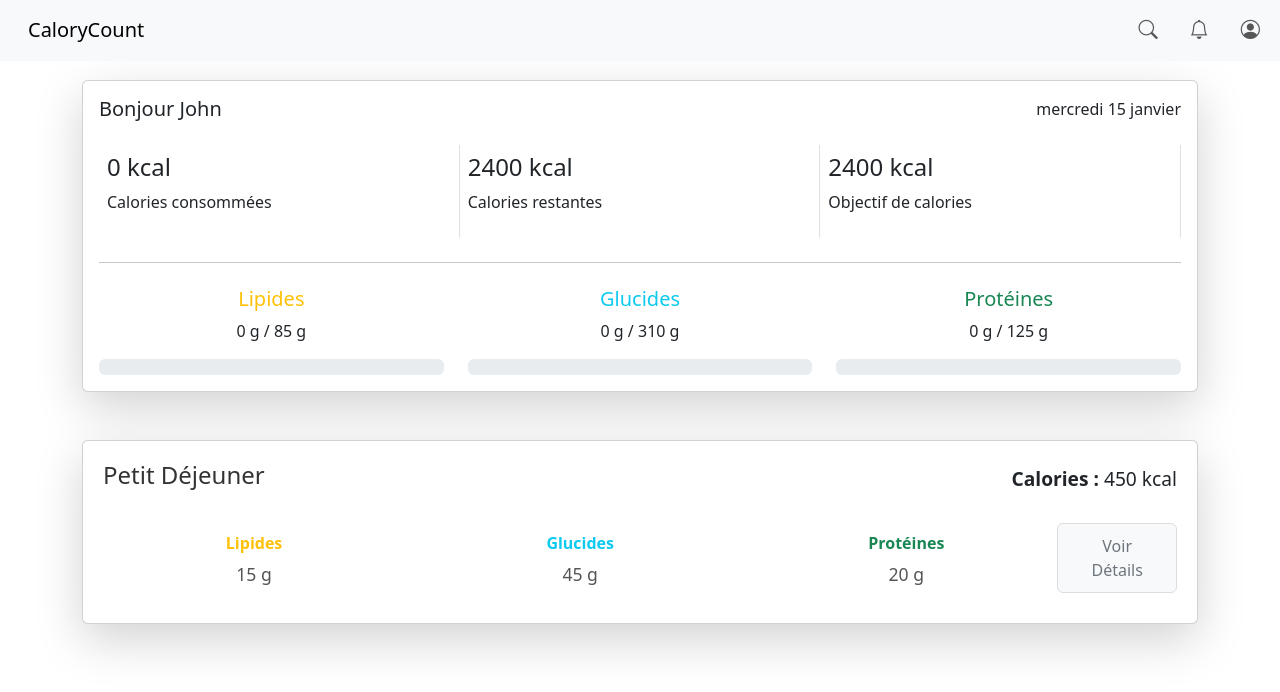
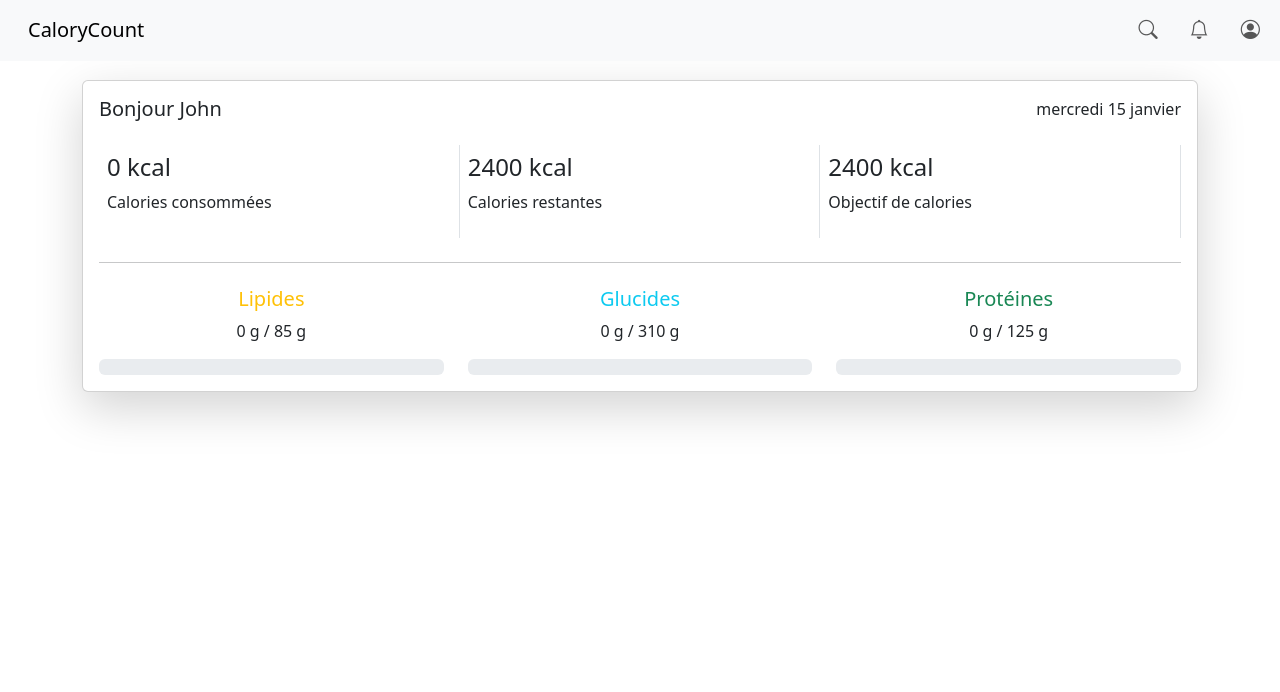
Before and after one commit to NicolasOsborne/CaloryCount, a Vue app: page / in a window 1280 px wide. Shown: the top 692 px of the page. Built offline with nearby package versions, Linux system fonts and the light colour scheme; no server answers.

Commit message:
affichage des repas selon store

```diff
--- a/src/components/MealTotalCal.vue
+++ b/src/components/MealTotalCal.vue
@@ -1,11 +1,13 @@
 <template>
   <section class="container mt-4">
-    <!-- Petit Déjeuner -->
-    <div class="card mt-5 shadow-lg rounded" style="width: 100%; margin: 0 auto;">
+    <!-- Itération sur chaque repas dans foodStore.totals sauf 'all' -->
+    <div v-for="(mealData, meal) in foodStore.totals" :key="meal">
+      <!-- Affichage conditionnel de la carte pour chaque repas, sauf 'all' -->
+      <div v-if="meal !== 'all' && isMealValid(mealData)" class="card mt-5 shadow-lg rounded" style="width: 100%; margin: 0 auto;">
         <div class="card-body">
           <div class="d-flex justify-content-between">
-          <h5 class="card-title font-weight-bold">Petit Déjeuner</h5>
-          <p class="card-text"><strong>Calories : </strong> 450 kcal</p>
+            <h5 class="card-title font-weight-bold">{{ formatMealName(meal) }}</h5>
+            <p class="card-text"><strong>Calories : </strong> {{ mealData.calories }} kcal</p>
           </div>
           <div class="mt-3">
             <!-- Utilisation de d-flex pour aligner les colonnes et le bouton sur la même ligne -->
@@ -13,19 +15,20 @@
               <div class="row w-100">
                 <div class="col text-center">
                   <h6 class="text-warning">Lipides</h6>
-                <p>15 g</p>
+                  <p>{{ mealData.lipids }} g</p>
                 </div>
                 <div class="col text-center">
                   <h6 class="text-info">Glucides</h6>
-                <p>45 g</p>
+                  <p>{{ mealData.glucids }} g</p>
                 </div>
                 <div class="col text-center">
                   <h6 class="text-success">Protéines</h6>
-                <p>20 g</p>
+                  <p>{{ mealData.proteins }} g</p>
                 </div>
               </div>
               <!-- Bouton Voir Détails sur la même ligne -->
-            <router-link to="/ajout-aliment" class="btn btn-light">Voir Détails</router-link>
+              <router-link to="/recap" class="btn btn-light">Voir Détails</router-link>
+            </div>
           </div>
         </div>
       </div>
@@ -34,16 +37,33 @@
 </template>
 
 <script>
-export default {
-  data() {
-    return {
-      // Quantités fixes pour le petit déjeuner
-      lipidsBreakfast: 15, // Lipides pour le petit déjeuner
-      carbsBreakfast: 45, // Glucides pour le petit déjeuner
-      proteinsBreakfast: 20, // Protéines pour le petit déjeuner
-    };
+import { useFoodStore } from '@/stores/store'
+import { defineComponent, computed } from 'vue'
+
+export default defineComponent({
+  name: 'MealsCard',
+  setup() {
+    const foodStore = useFoodStore()
+
+    // Fonction pour vérifier si un repas est présent
+    const isMealValid = (mealData) => {
+      return mealData && mealData.calories && mealData.lipids && mealData.glucids && mealData.proteins
+    }
+
+    // Fonction pour formater le nom du repas (par exemple, "breakfast" devient "Petit Déjeuner")
+    const formatMealName = (meal) => {
+      const mealNames = {
+        breakfast: "Petit Déjeuner",
+        lunch: "Déjeuner",
+        dinner: "Dîner",
+        snack: "Snack",
+      }
+      return mealNames[meal] || meal // Si le nom du repas n'est pas trouvé, on utilise le nom brut
+    }
+
+    return { foodStore, isMealValid, formatMealName }
   },
-};
+})
 </script>
 
 <style scoped>
```
Lines whose indentation alone changed are shown as unchanged.
